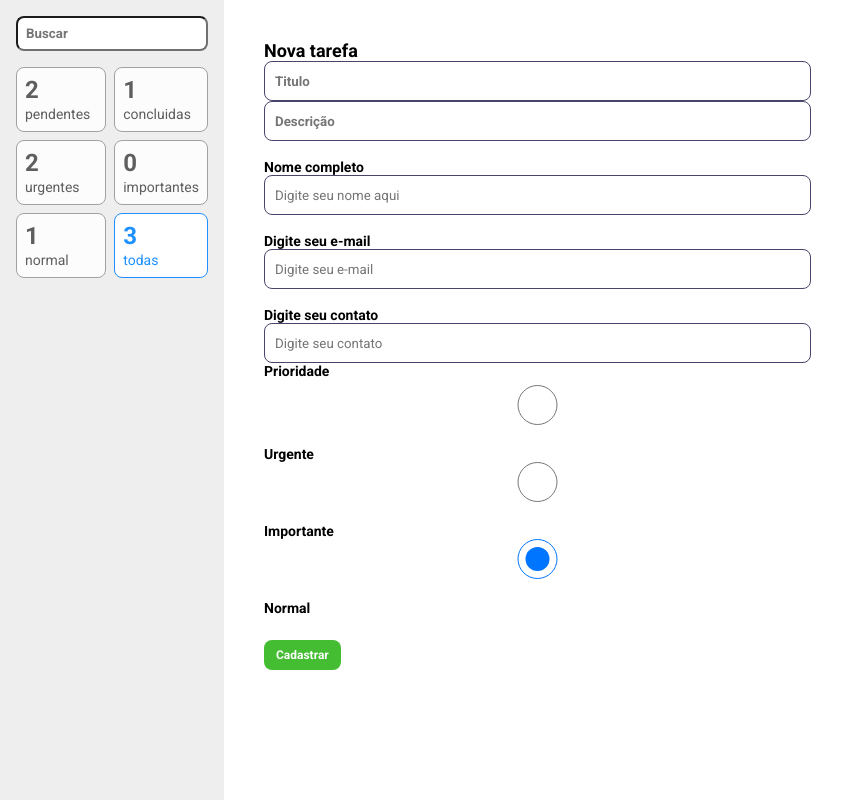
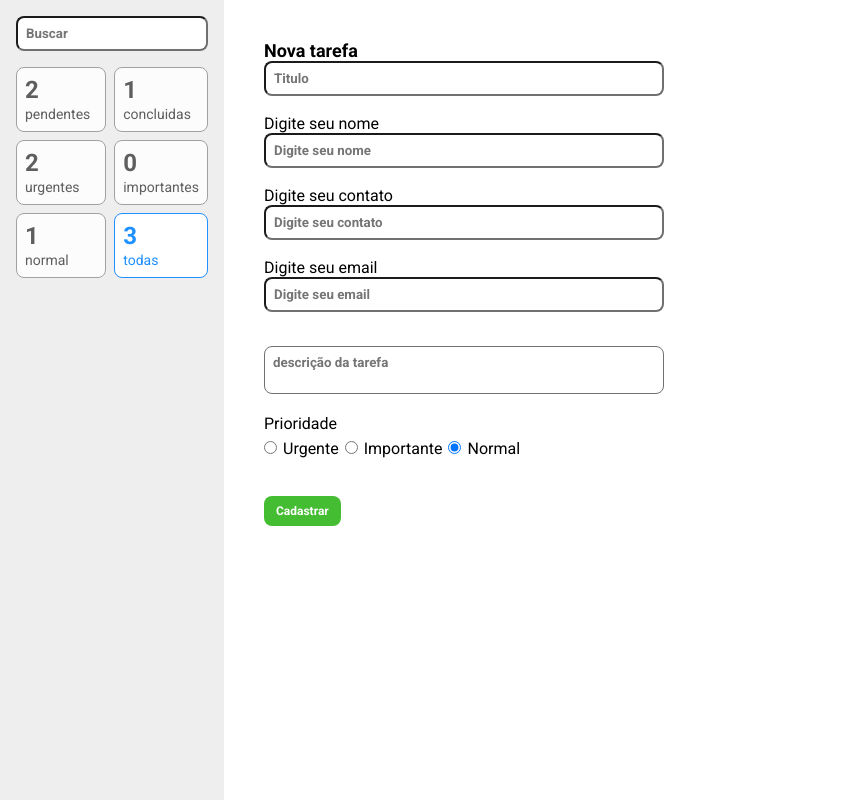
Before and after one commit to Roneanderson/react_lista_contato, a React (Create React App) app: page /novo in a window 1280 px wide. Shown: the whole page, without its empty margins (0-858 px from the left). Built offline with nearby package versions, Linux system fonts and the light colour scheme.

Commit message:
atualizando formulario

```diff
--- a/src/containers/Formulario/index.tsx
+++ b/src/containers/Formulario/index.tsx
@@ -1,6 +1,6 @@
 import { FormEvent, useState } from 'react'
 import { useDispatch } from 'react-redux'
-import { useNavigate } from 'react-router-dom'
+// import { useNavigate } from 'react-router-dom'
 
 import { BotaoSalvar, MainContainer, Titulo } from '../../styles'
 import { Campo } from '../../styles'
@@ -10,17 +10,16 @@ import Tarefa from '../../models/Tarefa'
 import { cadastrar } from '../../store/reducers/tarefas'
 
 const Formulario = () => {
-  //dispatch atualiza a store
+  //dispatch para atualizar a store
   const dispatch = useDispatch()
-  const navigate = useNavigate()
 
-  //consumindo dados com useState
+  // state para consumir os dados
   const [titulo, setTitulo] = useState('')
   const [descricao, setDescricao] = useState('')
+  const [prioridade, setPrioridade] = useState(enums.Prioridade.NORMAL)
   const [nome, setNome] = useState('')
+  const [contato, setContato] = useState('')
   const [email, setEmail] = useState('')
-  const [contato, setcontato] = useState('')
-  const [prioridade, setPrioridade] = useState(enums.Prioridade.NORMAL)
 
   const cadastrarTarefa = (evento: FormEvent) => {
     evento.preventDefault()
@@ -28,15 +27,14 @@ const Formulario = () => {
       titulo,
       nome,
       email,
-      descricao,
       contato,
       prioridade,
       enums.Status.PENDENTE,
+      descricao,
       9
     )
 
     dispatch(cadastrar(tarefaParaAdicionar))
-    navigate('/')
   }
 
   return (
@@ -49,47 +47,52 @@ const Formulario = () => {
           type="text"
           placeholder="Titulo"
         />
+
+        <label htmlFor="nome">Digite seu nome</label>
         <Campo
-          value={descricao}
-          onChange={(evento) => setDescricao(evento.target.value)}
-          type="text"
-          placeholder="Descrição"
-        />
-        <label htmlFor="nome">Nome completo </label>
-        <input
           value={nome}
           onChange={(evento) => setNome(evento.target.value)}
           type="text"
-          name="nome"
-          placeholder="Digite seu nome aqui"
+          placeholder="Digite seu nome"
         />
-        <label htmlFor="email">Digite seu e-mail</label>
-        <input
-          value={email}
-          onChange={(evento) => setEmail(evento.target.value)}
-          type="email"
-          name="email"
-          placeholder="Digite seu e-mail"
-        />
+
         <label htmlFor="contato">Digite seu contato</label>
-        <input
+        <Campo
           value={contato}
-          onChange={(evento) => setcontato(evento.target.value)}
+          onChange={(evento) => setContato(evento.target.value)}
           type="number"
           name="contato"
           placeholder="Digite seu contato"
         />
+
+        <label htmlFor="email">Digite seu email</label>
+        <Campo
+          value={email}
+          type="email"
+          onChange={(evento) => setEmail(evento.target.value)}
+          name="email"
+          placeholder="Digite seu email"
+        />
+
+        <Campo
+          value={descricao}
+          onChange={({ target }) => setDescricao(target.value)} //desestruturação
+          as="textarea"
+          type="text"
+          placeholder="descrição da tarefa"
+        />
+
         <Opcoes>
           <p>Prioridade</p>
           {Object.values(enums.Prioridade).map((prioridade) => (
             <Opcao key={prioridade}>
               <input
                 value={prioridade}
+                name="prioridade"
+                type="radio"
                 onChange={(evento) =>
                   setPrioridade(evento.target.value as enums.Prioridade)
                 }
-                name="prioridade"
-                type="radio"
                 id={prioridade}
                 defaultChecked={prioridade === enums.Prioridade.NORMAL}
               />
--- a/src/containers/Formulario/styles.ts
+++ b/src/containers/Formulario/styles.ts
@@ -1,29 +1,16 @@
 import styled from 'styled-components'
 
 export const Form = styled.form`
-  max-width: 547px;
+  max-width: 400px;
   width: 100%;
-  font-weight: bold;
-  font-size: 14px;
-  color: '#fcfcfc';
 
   input {
-    border: 1px solid #48456c;
-    border-radius: 8px;
-    height: 40px;
-    background-color: 363653;
-    width: 100%
-    font-size: 16px;
-    padding-left: 10px;
-    width: 100%;
+    margin-bottom: 18px;
   }
 
-  label {
-    display: block;
-    margin-top: 18px;
-    margin: 10px
-    font-size: 18px;
-    font-weight: bold;
+  textarea {
+    resize: none;
+    margin: 16px 0;
   }
 `
 
@@ -37,7 +24,12 @@ export const Opcoes = styled.div`
   label {
     margin-right: 6px;
   }
+
+  input {
+    margin-right: 6px;
+  }
 `
+
 export const Opcao = styled.div`
   display: inline;
   text-transform: capitalize;
```
